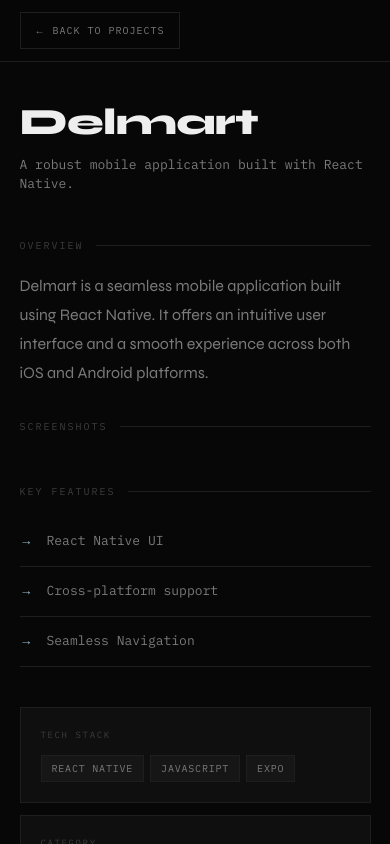
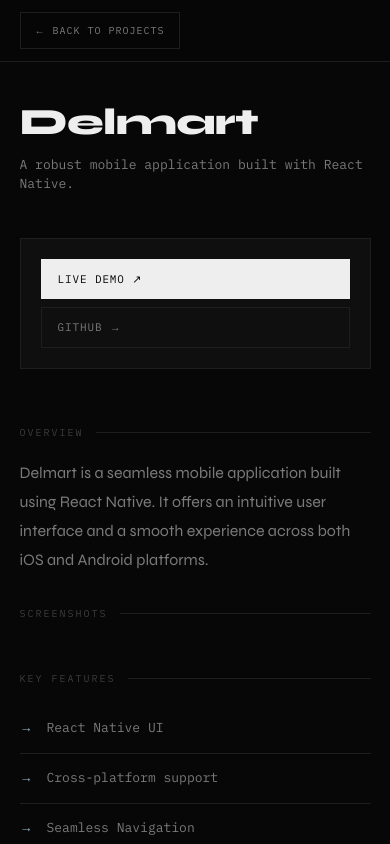
Before and after one commit to harithsenura/P, a Next.js app: page / in a window 390 px wide. Both pictures are taken after a click on the button 195 px from the left and 2305 px from the top of the page. Shown: the part 1883-2727 px from the top of the page. Built offline with nearby package versions, Linux system fonts and the light colour scheme.

Commit message:
feat: move project links above overview on mobile

```diff
--- a/src/app/globals.css
+++ b/src/app/globals.css
@@ -1537,6 +1537,10 @@ section {
   gap: 8px;
 }
 
+.pd-mobile-links {
+  display: none;
+}
+
 .pd-lnk {
   font-family: var(--font-plex-mono), monospace;
   font-size: 11px;
@@ -2035,6 +2039,15 @@ footer span {
     grid-template-columns: repeat(2, 1fr) !important;
     gap: 6px;
   }
+
+  .pd-mobile-links {
+    display: block !important;
+    margin-bottom: 24px;
+  }
+
+  .pd-desktop-links {
+    display: none !important;
+  }
 }
 
 @media (max-width: 480px) {
--- a/src/components/ProjectDetail.tsx
+++ b/src/components/ProjectDetail.tsx
@@ -66,6 +66,15 @@ export default function ProjectDetail({ project, onClose }: ProjectDetailProps)
                 <h1 className="pd-title">{project.name}</h1>
                 <p style={{ fontFamily: 'var(--font-plex-mono), monospace', fontSize: '13px', color: 'var(--text-2)' }}>{project.tagline}</p>
               </div>
+
+              {/* Mobile Links - Shown only on mobile */}
+              <div className="pd-info pd-mobile-links">
+                <div className="pd-links">
+                  <a href={project.links.live} className="pd-lnk pri" target="_blank" rel="noreferrer">Live Demo ↗</a>
+                  <a href={project.links.github} className="pd-lnk" target="_blank" rel="noreferrer">GitHub →</a>
+                </div>
+              </div>
+
               <div><div className="pd-sec-lbl">Overview</div><p className="pd-overview" id="pdDesc">{project.desc}</p></div>
               <div><div className="pd-sec-lbl">Screenshots</div><div className="pd-gal-grid" id="pdGallery">
                 {project.gallery.map(img => <div key={img} className="pd-gal-box"><img className="pd-gal-img" src={img} alt="" loading="lazy" /></div>)}
@@ -80,7 +89,7 @@ export default function ProjectDetail({ project, onClose }: ProjectDetailProps)
                 {project.tech.map(t => <span key={t} className="pd-tpill">{t}</span>)}
               </div></div>
               <div className="pd-info"><span className="pd-info-lbl">Category</span><span className="pd-cat-val" id="pdCat">{project.plat}</span></div>
-              <div className="pd-info"><span className="pd-info-lbl">Links</span><div className="pd-links" id="pdLinks">
+              <div className="pd-info pd-desktop-links"><span className="pd-info-lbl">Links</span><div className="pd-links" id="pdLinks">
                 <a href={project.links.live} className="pd-lnk pri" target="_blank" rel="noreferrer">Live Demo ↗</a>
                 <a href={project.links.github} className="pd-lnk" target="_blank" rel="noreferrer">GitHub →</a>
               </div></div>
```
